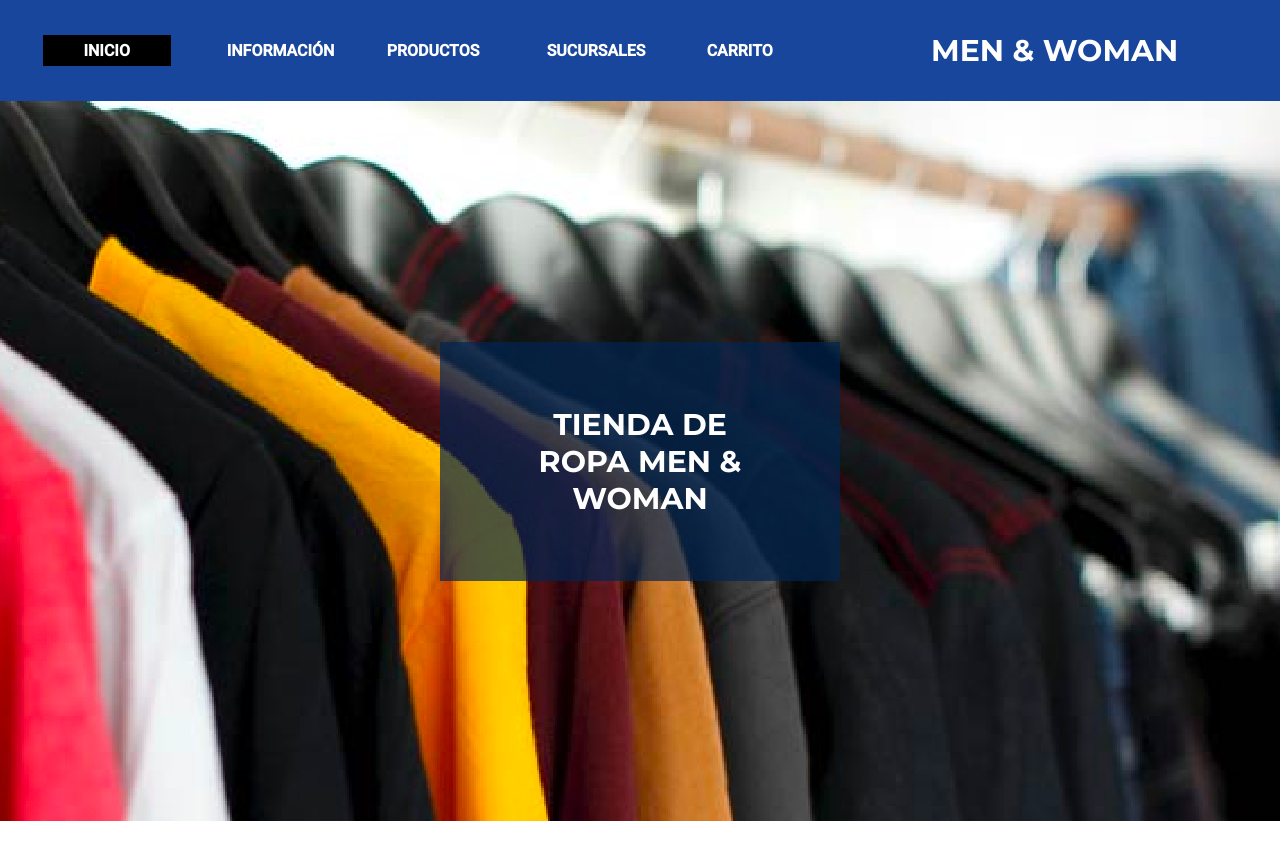
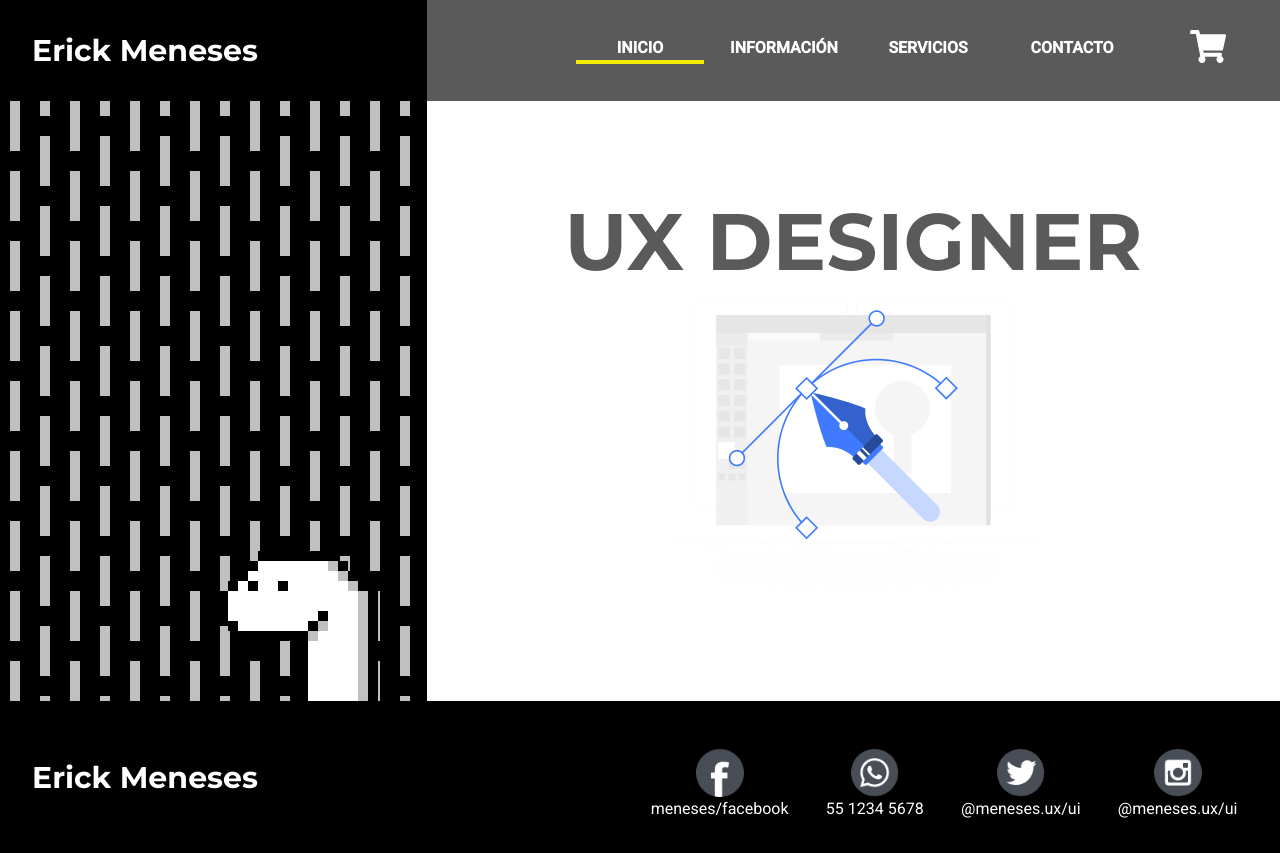
Before and after one commit to Luizun777/ErickMenesesPage, an Angular app: page /#/Inicio in a window 1280 px wide. Before the commit the page ends 821 px from the top, so only its background shows below. Built offline with nearby package versions, Linux system fonts and the light colour scheme.

Commit message:
Se volvio a la pagina principal

```diff
--- a/src/app/app.component.html
+++ b/src/app/app.component.html
@@ -1,4 +1,4 @@
-<!-- <app-header></app-header> -->
-<app-header-ropa></app-header-ropa>
+<app-header></app-header>
+<!-- <app-header-ropa></app-header-ropa> -->
 <router-outlet></router-outlet>
-<!-- <app-footer></app-footer> -->
+<app-footer></app-footer>
```
Also changed, not shown: src/app/app-routing.module.ts (+29 -29 lines).
